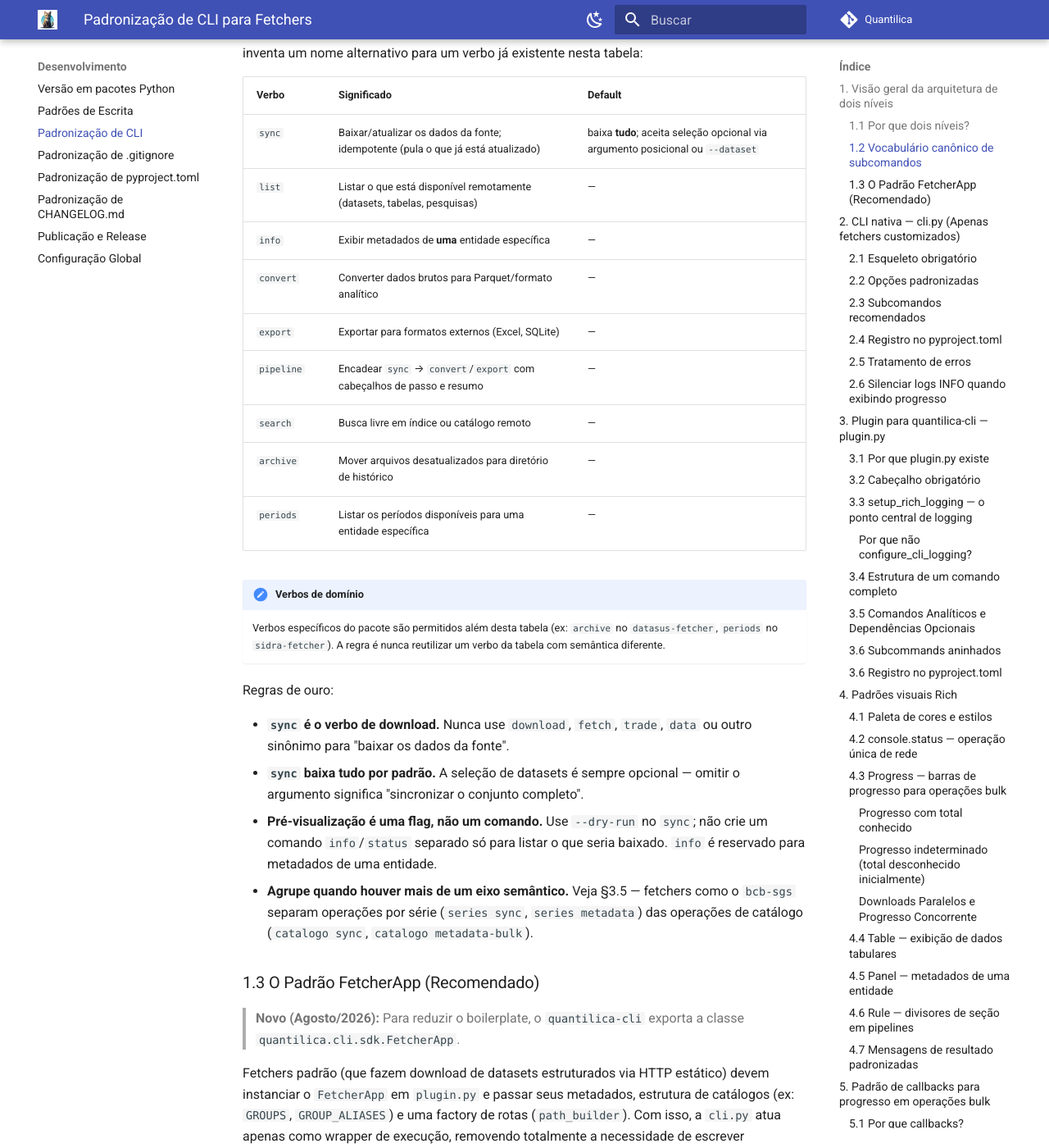
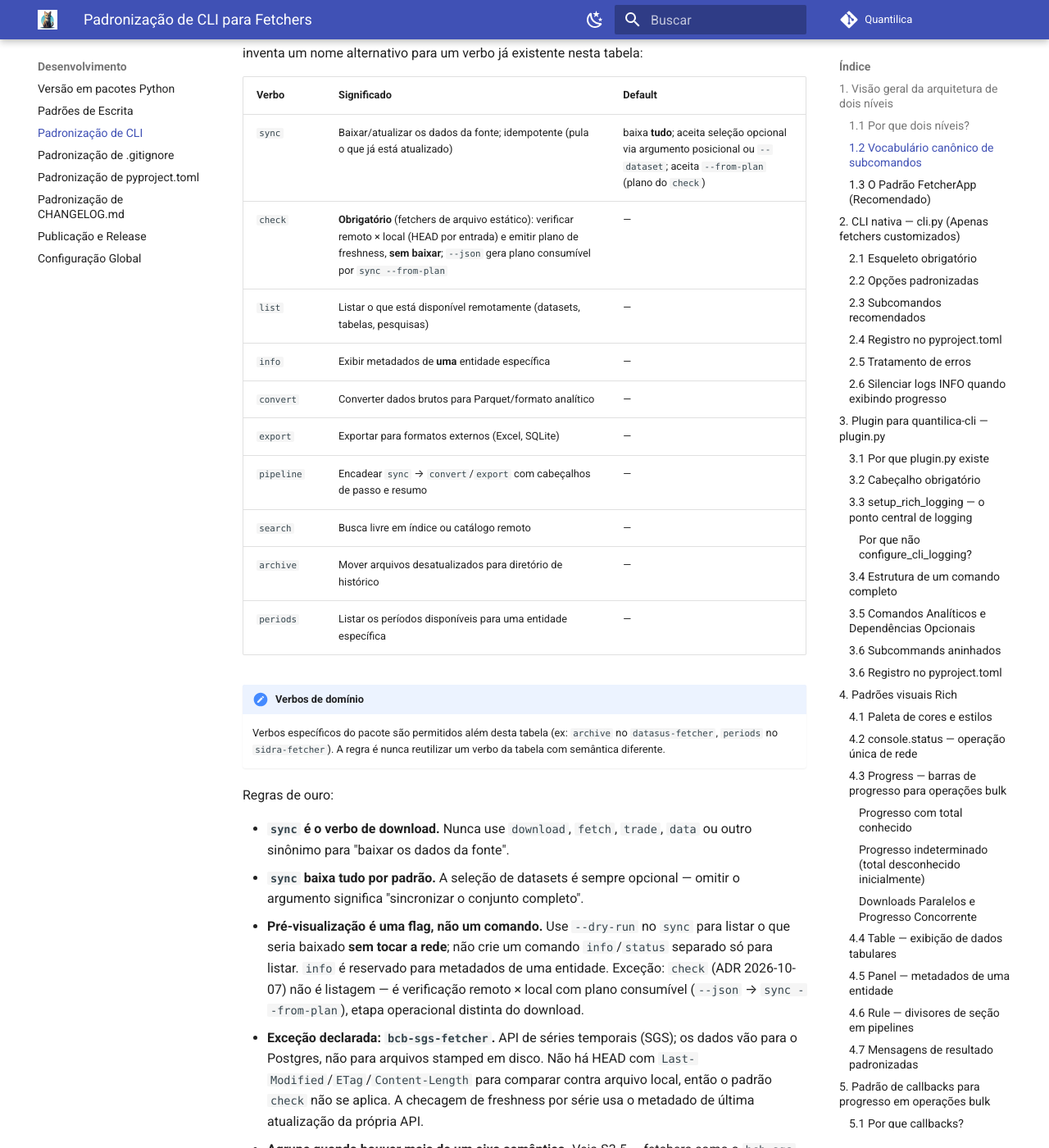
Before and after one commit to Quantilica/docs, an MkDocs documentation site: the page built from docs/normas/cli-fetchers.md, in a window 1280 px wide and 1400 px high, scrolled down 1638 px. Shown: the whole window at 82% size. Built offline with MkDocs 1.6.1 and Material for MkDocs 9.7.7, drawn with Linux system fonts in a browser that asks for light colours; some web fonts are replaced; comment, search, counter and statistics services are not loaded.

Commit message:
docs: verbo check obrigatório na norma de CLI + exemplo sidra sync

```diff
--- a/docs/normas/cli-fetchers.md
+++ b/docs/normas/cli-fetchers.md
@@ -52,7 +52,8 @@ existente nesta tabela:
 
 | Verbo | Significado | Default |
 |---|---|---|
-| `sync` | Baixar/atualizar os dados da fonte; idempotente (pula o que já está atualizado) | baixa **tudo**; aceita seleção opcional via argumento posicional ou `--dataset` |
+| `sync` | Baixar/atualizar os dados da fonte; idempotente (pula o que já está atualizado) | baixa **tudo**; aceita seleção opcional via argumento posicional ou `--dataset`; aceita `--from-plan` (plano do `check`) |
+| `check` | **Obrigatório** (fetchers de arquivo estático): verificar remoto × local (HEAD por entrada) e emitir plano de freshness, **sem baixar**; `--json` gera plano consumível por `sync --from-plan` | — |
 | `list` | Listar o que está disponível remotamente (datasets, tabelas, pesquisas) | — |
 | `info` | Exibir metadados de **uma** entidade específica | — |
 | `convert` | Converter dados brutos para Parquet/formato analítico | — |
@@ -71,9 +72,17 @@ Regras de ouro:
   `data` ou outro sinônimo para "baixar os dados da fonte".
 - **`sync` baixa tudo por padrão.** A seleção de datasets é sempre opcional —
   omitir o argumento significa "sincronizar o conjunto completo".
-- **Pré-visualização é uma flag, não um comando.** Use `--dry-run` no `sync`;
-  não crie um comando `info`/`status` separado só para listar o que seria
-  baixado. `info` é reservado para metadados de uma entidade.
+- **Pré-visualização é uma flag, não um comando.** Use `--dry-run` no `sync`
+  para listar o que seria baixado **sem tocar a rede**; não crie um comando
+  `info`/`status` separado só para listar. `info` é reservado para metadados
+  de uma entidade. Exceção: `check` (ADR 2026-10-07) não é listagem — é
+  verificação remoto × local com plano consumível (`--json` →
+  `sync --from-plan`), etapa operacional distinta do download.
+- **Exceção declarada: `bcb-sgs-fetcher`.** API de séries temporais (SGS);
+  os dados vão para o Postgres, não para arquivos stamped em disco. Não há
+  HEAD com `Last-Modified`/`ETag`/`Content-Length` para comparar contra
+  arquivo local, então o padrão `check` não se aplica. A checagem de
+  freshness por série usa o metadado de última atualização da própria API.
 - **Agrupe quando houver mais de um eixo semântico.** Veja §3.5 — fetchers como
   o `bcb-sgs` separam operações por série (`series sync`, `series metadata`) das
   operações de catálogo (`catalogo sync`, `catalogo metadata-bulk`).
```
Also changed, not shown: docs/ibge/sidra-fetcher.md (+4 -1 lines).
